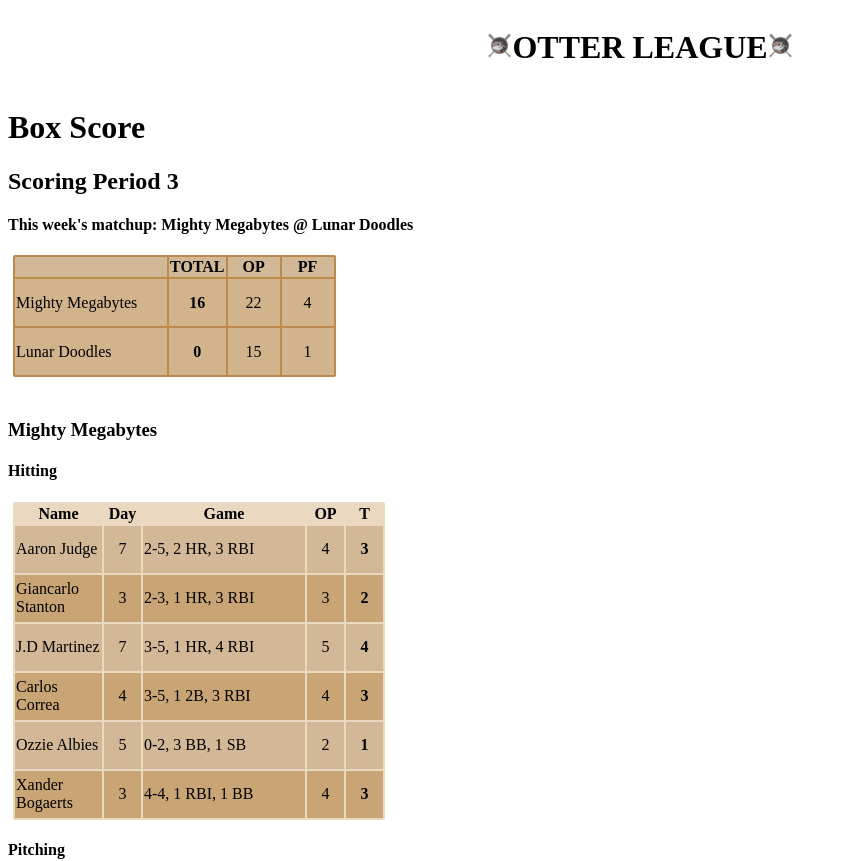
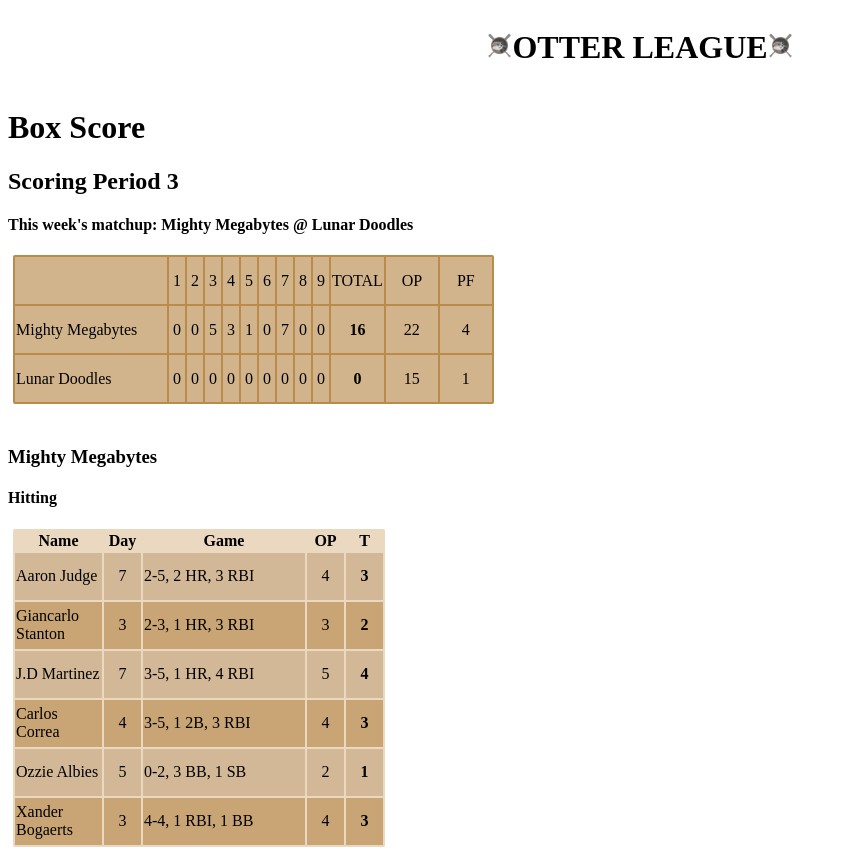
Before and after one commit to cMcVay/otter-league-22, a React (Create React App) app: page /BoxScore/2/1 in a window 1280 px wide. Shown: the top 861 px of the page, without its empty margins (0-847 px from the left). Built offline with nearby package versions, Linux system fonts and the light colour scheme.

Commit message:
added innings and final week 4

```diff
--- a/src/components/AddTotals.js
+++ b/src/components/AddTotals.js
@@ -33,6 +33,26 @@ Players.map(player => {
 }
 )
 
+adjTeams.map(team => {
+    let thePlayers = [...Players].filter(player => player.otter === team.name && !player.pos.includes("P"));
+    for (let i=0; i<20; i++) {
+        let theseDays = [];
+        for (let x=0; x<10; x++){
+            let thisDay = 0;
+            thePlayers.map(player => {
+                if (player.tot[i] && parseInt(player.day[i]) === (x+1)){
+                    thisDay = thisDay + player.tot[i];
+                }
+            })
+            theseDays.push(thisDay)
+        }
+        team.DaysBreakdown.push(theseDays);
+    }
+
+}
+);
+console.log(adjTeams);
+
 
 let finalTeams = adjTeams;
 
--- a/src/components/BoxScorePage.js
+++ b/src/components/BoxScorePage.js
@@ -17,6 +17,7 @@ function BoxScorePage() {
     let away = finalTeams.find(team => team.id === matchup[0].away);
     let home = finalTeams.find(team => team.id === matchup[0].home);
 
+
     return (
         <>
             <div className='headingContainer'>
@@ -27,20 +28,46 @@ function BoxScorePage() {
             <h4>This week's matchup: {away.name} @ {home.name}</h4>
             <table className="leadscore">
                 <thead>
-                <tr>
-                    <th></th>
-                    <th>TOTAL</th>
-                    <th>OP</th>
-                    <th>PF</th>
-                </tr></thead>
+                    <td></td>
+                    <td style={{width:"14px"}}>1</td>
+                    <td style={{width:"14px"}}>2</td>
+                    <td style={{width:"14px"}}>3</td>
+                    <td style={{width:"14px"}}>4</td>
+                    <td style={{width:"14px"}}>5</td>
+                    <td style={{width:"14px"}}>6</td>
+                    <td style={{width:"14px"}}>7</td>
+                    <td style={{width:"14px"}}>8</td>
+                    <td style={{width:"14px"}}>9</td>
+                    <td>TOTAL</td>
+                    <td>OP</td>
+                    <td>PF</td>
+                </thead>
                 <tbody><tr>
                     <td>{away.name}</td>
+                    <td style={{width:"14px"}}>{away.DaysBreakdown[period][0]}</td>
+                    <td style={{width:"14px"}}>{away.DaysBreakdown[period][1]}</td>
+                    <td style={{width:"14px"}}>{away.DaysBreakdown[period][2]}</td>
+                    <td style={{width:"14px"}}>{away.DaysBreakdown[period][3]}</td>
+                    <td style={{width:"14px"}}>{away.DaysBreakdown[period][4]}</td>
+                    <td style={{width:"14px"}}>{away.DaysBreakdown[period][5]}</td>
+                    <td style={{width:"14px"}}>{away.DaysBreakdown[period][6]}</td>
+                    <td style={{width:"14px"}}>{away.DaysBreakdown[period][7]}</td>
+                    <td style={{width:"14px"}}>{away.DaysBreakdown[period][8]}</td>
                     <td><b>{away.TOT[period]}</b></td>
                     <td>{away.OP[period]}</td>
                     <td>{away.PF[period]}</td>
                 </tr>
                 <tr>
                     <td>{home.name}</td>
+                    <td style={{width:"14px"}}>{home.DaysBreakdown[period][1]}</td>
+                    <td style={{width:"14px"}}>{home.DaysBreakdown[period][2]}</td>
+                    <td style={{width:"14px"}}>{home.DaysBreakdown[period][0]}</td>
+                    <td style={{width:"14px"}}>{home.DaysBreakdown[period][3]}</td>
+                    <td style={{width:"14px"}}>{home.DaysBreakdown[period][4]}</td>
+                    <td style={{width:"14px"}}>{home.DaysBreakdown[period][5]}</td>
+                    <td style={{width:"14px"}}>{home.DaysBreakdown[period][6]}</td>
+                    <td style={{width:"14px"}}>{home.DaysBreakdown[period][7]}</td>
+                    <td style={{width:"14px"}}>{home.DaysBreakdown[period][8]}</td>
                     <td><b>{home.TOT[period]}</b></td>
                     <td>{home.OP[period]}</td>
                     <td>{home.PF[period]}</td>
--- a/src/components/Home.js
+++ b/src/components/Home.js
@@ -20,18 +20,17 @@ function Home() {
             </div>
 
             <nav className='navLinks'>
-                <Link to='/Team/0' className="navLink"><img src={FrozenAcornsLogo}/></Link>
-                <Link to='/Team/1' className="navLink"><img src={LunarDoodlesLogo}/></Link>
-                <Link to='/Team/2' className="navLink"><img src={MagicManateesLogo}/></Link>
-                <Link to='/Team/3' className="navLink"><img src={MightyMegabytesLogo}/></Link>
-                <Link to='/Team/4' className="navLink"><img src={MindfulFreaksLogo}/></Link>
-                <Link to='/Team/5' className="navLink"><img src={SlimAliensLogo}/></Link>
+                <Link to='/Team/0' className="navLink"><img src={FrozenAcornsLogo} alt="logo"/></Link>
+                <Link to='/Team/1' className="navLink"><img src={LunarDoodlesLogo} alt="logo"/></Link>
+                <Link to='/Team/2' className="navLink"><img src={MagicManateesLogo} alt="logo"/></Link>
+                <Link to='/Team/3' className="navLink"><img src={MightyMegabytesLogo} alt="logo"/></Link>
+                <Link to='/Team/4' className="navLink"><img src={MindfulFreaksLogo} alt="logo"/></Link>
+                <Link to='/Team/5' className="navLink"><img src={SlimAliensLogo} alt="logo"/></Link>
             </nav>
             <Link to='/Standings'>Standings</Link>
             <ScoresThisPeriod />
             <SampleCalculator />
             <TransactionList />
-            <p>Potential Rules Update: Considering switching from 2 to 3 pitchers in each lineup. Also, the pitching factor would be smaller ranges. So a team may have two 8s and a 7, and if they can get to three 8s, they's move up a pitching factor. At the moment it seems too much of a guarantee that everyone gets a 3 PF.</p>
         </div>
 
     )
--- a/src/components/ScoresThisPeriod.js
+++ b/src/components/ScoresThisPeriod.js
@@ -31,13 +31,14 @@ function ScoresThisPeriod() {
                 return(<>
                 <table className="fullscore">
                 <thead>
-                <tr>
+
                     <th></th>
                     <th>TOTAL</th>
                     <th>OP</th>
                     <th>PF</th>
-                </tr></thead>
-                <tbody><tr>
+                </thead>
+                <tbody>
+                <tr>
                     <td><img src={away.img} alt="away logo" style={{width: '35px', height: '35px'}}/></td>
                     <td><b>{away.TOT[currentPeriod-1]}</b></td>
                     <td>{away.OP[currentPeriod-1]}</td>
@@ -48,10 +49,12 @@ function ScoresThisPeriod() {
                     <td><b>{home.TOT[currentPeriod-1]}</b></td>
                     <td>{home.OP[currentPeriod-1]}</td>
                     <td>{home.PF[currentPeriod-1]}</td>
-                </tr></tbody>
+                </tr>
                 <tr>
-                    <td colspan="4"><Link to={`/BoxScore/${currentPeriod - 1}/${home.id}`} >Boxscore</Link></td>
+                    <td colSpan="4"><Link to={`/BoxScore/${currentPeriod - 1}/${home.id}`} >Boxscore</Link></td>
                 </tr>
+                </tbody>
+
             </table>
             </>)
             })}
--- a/src/components/stats/FindTeamStats.js
+++ b/src/components/stats/FindTeamStats.js
@@ -7,6 +7,7 @@ Teams.map(team => {
     team.PF = [];
     team.TOT = [];
     team.OppoPF = [];
+    team.DaysBreakdown = [];
 })
 Teams.map(team => {
     for (let i=0; i<20; i++){
--- a/src/components/stats/ScoringPeriod.js
+++ b/src/components/stats/ScoringPeriod.js
@@ -1,3 +1,3 @@
-let ScoringPeriod = 3;
+let ScoringPeriod = 4;
 
 export default ScoringPeriod;
```
Also changed, not shown: src/components/stats/SP4stats.js (+12 -12 lines).
